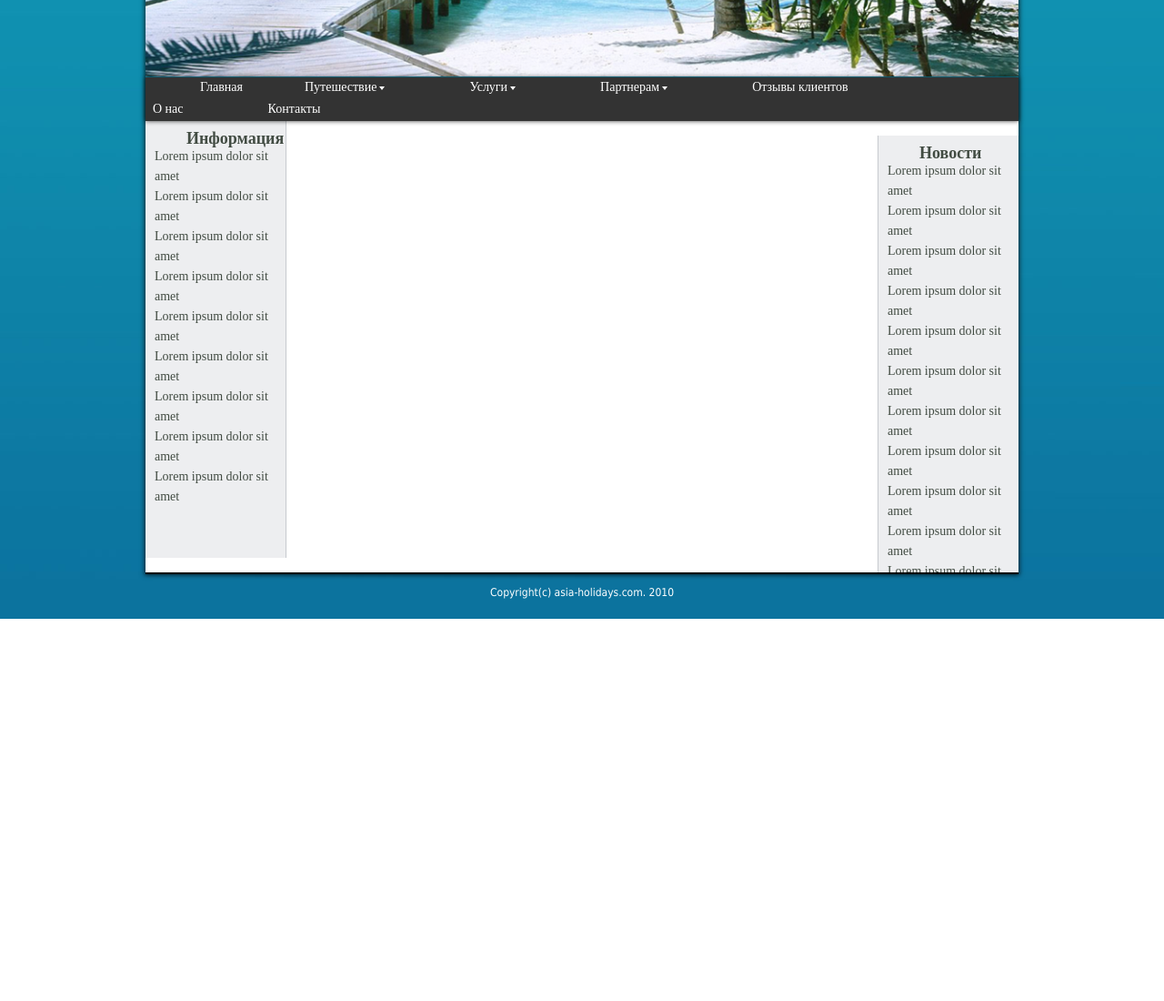
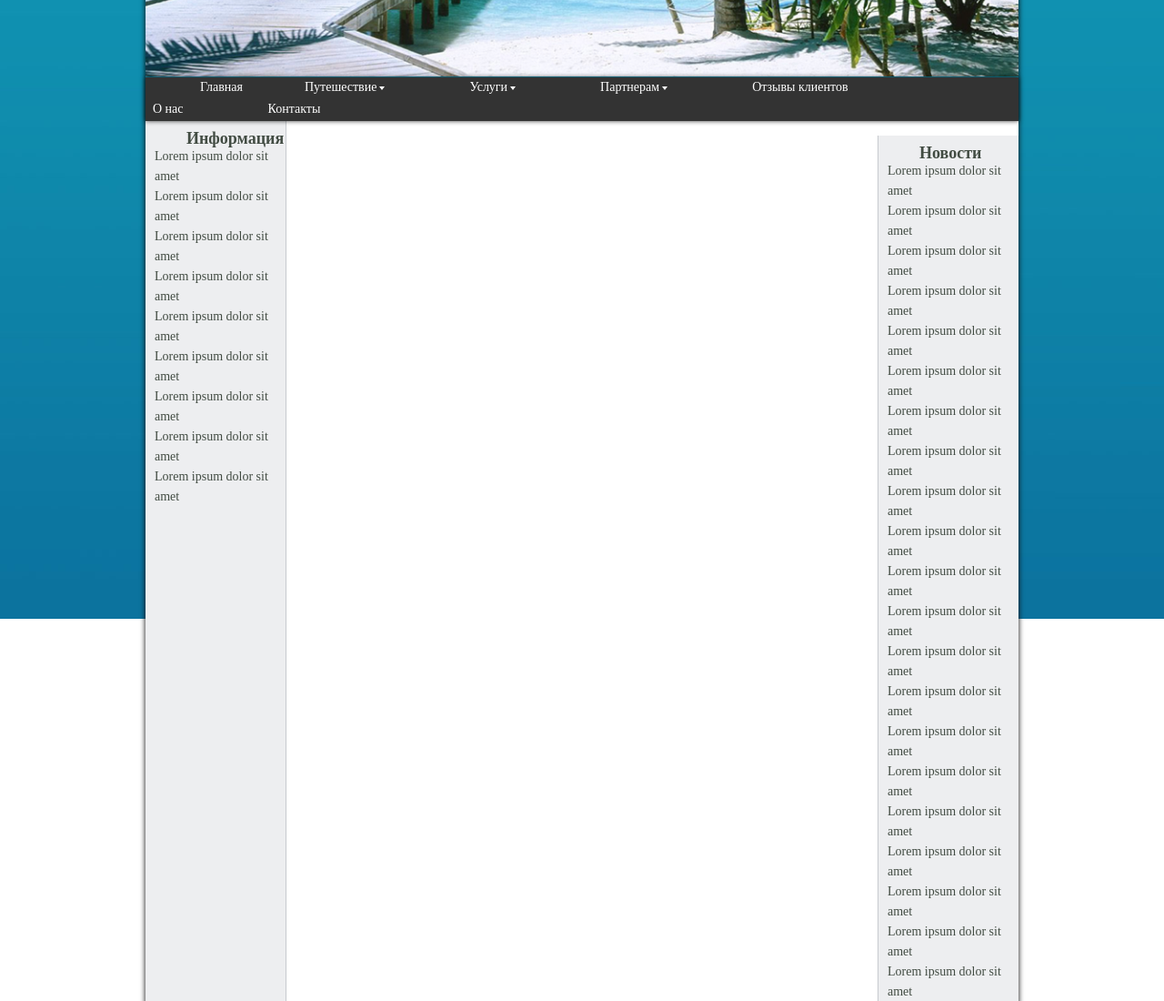
Before and after one commit to Nataliia-Kholodkova/HTML_CSS, a plain HTML site: page dz2/hw4.html in a window 1280 px wide. Shown: the part 380-1480 px from the top of the page at 91% size. Before the commit the page ends 1061 px from the top, so only its background shows below. Drawn offline with Linux system fonts and the light colour scheme.

Commit message:
Changed Asian travels

```diff
--- a/dz2/css/styles.css
+++ b/dz2/css/styles.css
@@ -7,7 +7,7 @@ body {
 .container {
     margin: 0 auto;
     border-bottom: black 2px solid;
-    display: block;
+    position: relative;
     width: 75%;
     -webkit-box-shadow: 0px 0px 5px 1px rgba(0, 0, 0, 0.75);
     -moz-box-shadow: 0px 0px 5px 1px rgba(0, 0, 0, 0.75);
@@ -142,39 +142,52 @@ a {
 }
 
 .main {
-    background-color: white;
+    background: white;
+
     overflow: hidden;
+    /*height: 500px;*/
 }
+
 
 .info a, .news a {
     color: #424c43;
 }
+
 
 .info {
     padding-left: 10px;
     padding-top: 10px;
     width: 15%;
     float: left;
-    background-color: #edeef0;
-    height: 470px;
+    display: block;
+    background: #edeef0;
+    /*height: 1000px;*/
     border-right: #c7cacf 1px solid;
     color: #424c43;
+    padding-bottom: 20000px;
+    margin-bottom: -20000px;
 }
 
 .news {
     padding-top: 10px;
     padding-left: 10px;
     width: 15%;
-    height: 470px;
+    /*height: 1000px;*/
     float: right;
-    background-color: #edeef0;
+    background: #edeef0;
     border-left: #c7cacf 1px solid;
     color: #424c43;
+    display: block;
+    padding-bottom: 20000px;
+    margin-bottom: -20000px;
 }
 
 .content {
     width: 68%;
     float: left;
+    background: white;
+    padding-bottom: 20000px;
+    margin-bottom: -20000px;
 }
 
 .news li {
```
Also changed, not shown: dz2/hw4.html (+2 -0 lines).
